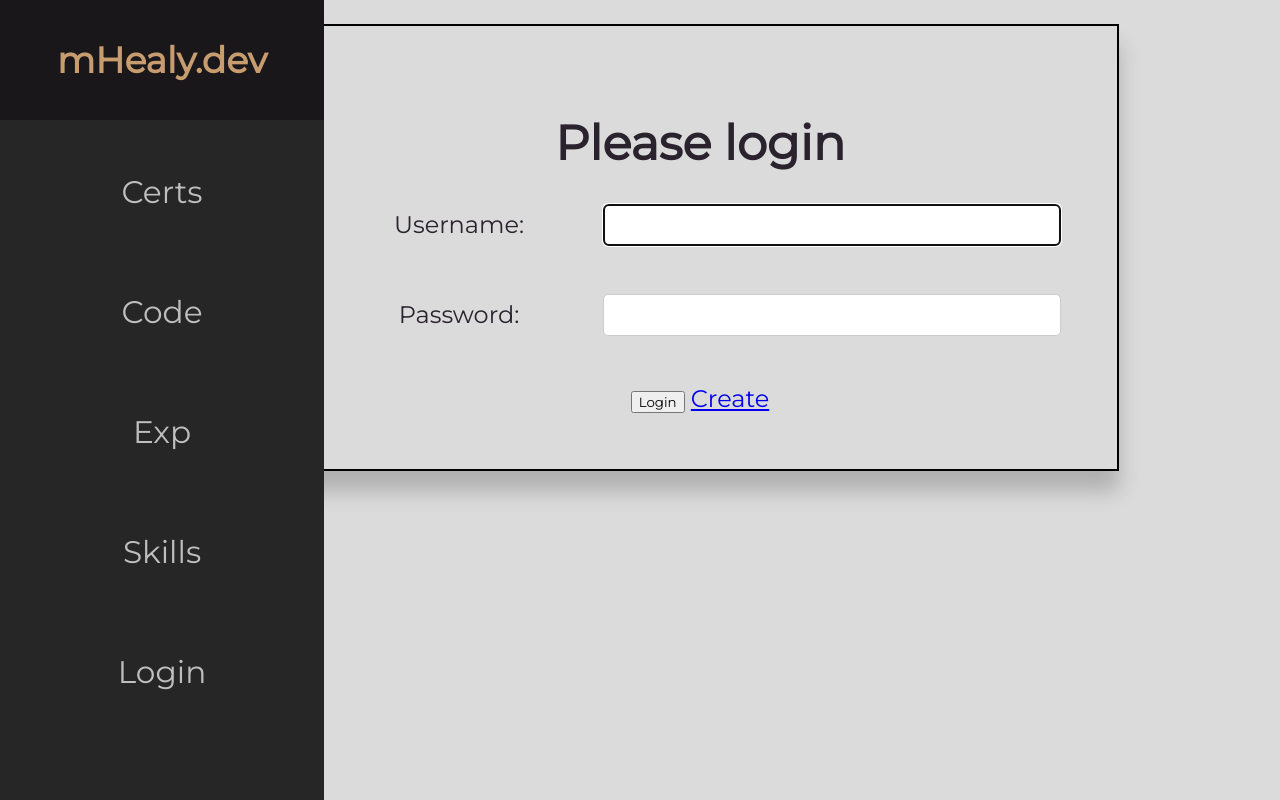
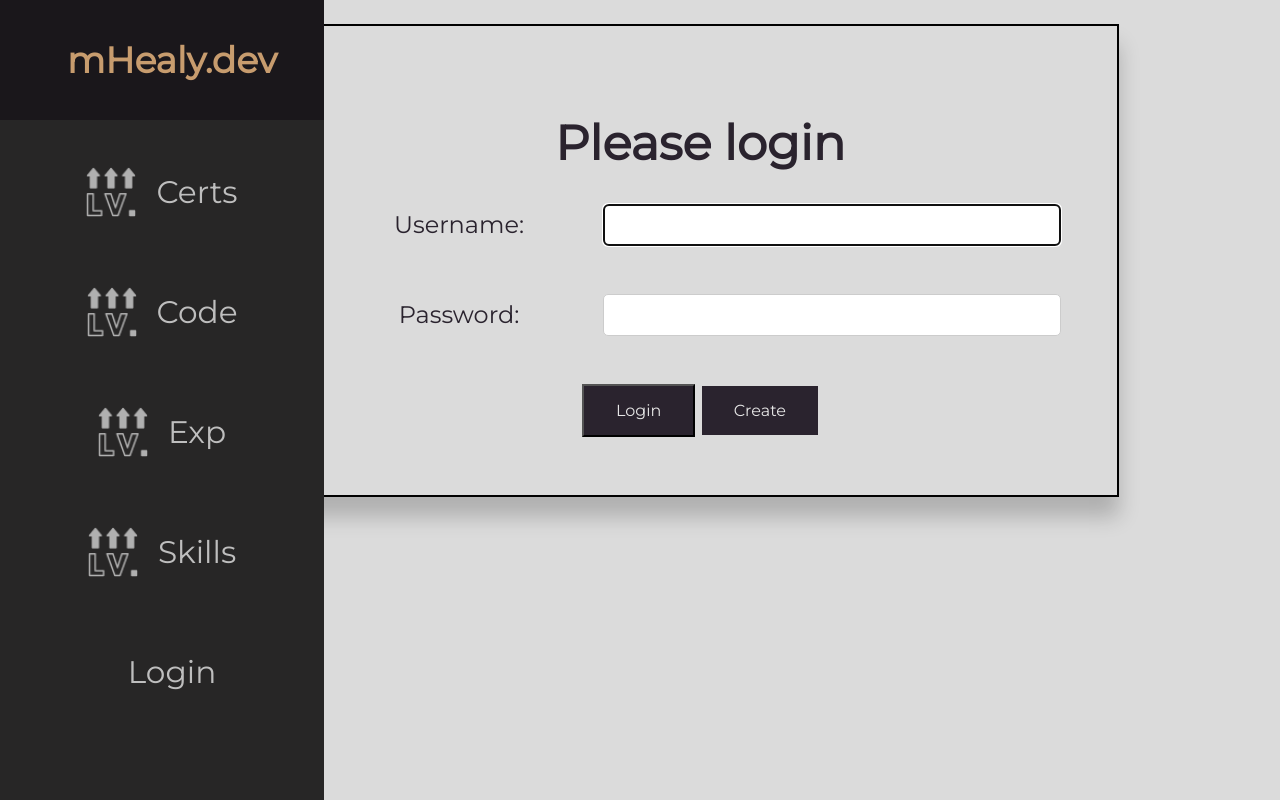
Before and after one commit to mhealy-dev/mHealy.Dev, a Django app: page /accounts/login/ in a window 1280 px wide. Run offline with Django 4.2, Linux system fonts and the light colour scheme.

Commit message:
feat: add static/portfolio/images to house navbar icons

```diff
--- a/mHealyDev/portfolio/static/portfolio/css/style.css
+++ b/mHealyDev/portfolio/static/portfolio/css/style.css
@@ -329,7 +329,7 @@ main {
 }
 
 
-/* Styles for forms/form inputs */
+/* styles for forms/form inputs */
 /* form align center */
 .frm--center {
   color: var(--bg-primary);
@@ -384,8 +384,7 @@ main {
 }
 
 
-
-/* Styles for the logo */
+/* styles for the logo */
 /* basic logo */
 .logo {
   background: var(--bg-secondary);
@@ -422,19 +421,42 @@ main {
   z-index: 99 ;
 }
 
-/* navbar hover */
+/* navbar:hover */
 .nav-bar:hover {
   width: 13.5rem;
 }
 
+/*navbar:hover adjust navbar link--txt */
 .nav-bar:hover .nav-bar__link--txt {
   display: inline;
+  padding-left: 20px;
+  transition: width 600ms ease;
 }
 
+/* navbar icon */
+.nav-bar__icon {
+  display: flex;
+  width: 50px;
+  height: 50px;
+  justify-content: flex;
+  background-repeat: no-repeat;
+  background-size: contain;
+  vertical-align: middle;
+}
+
+/* .nav-bar__icon:hover {
+  background: var(--bg-secondary);
+  color: var(--txt-secondary);
+  filter: grayscale(0%) opacity(1);
+} */
+
+/* navbar items */
 .nav-bar__item {
   width: 100%;
+  align-content: center;
 }
 
+/* navbar list */
 .nav-bar__list {
   align-items: center;
   color: #fff;
@@ -446,6 +468,7 @@ main {
   padding: 0;
 }
 
+/* navbar link */
 .nav-bar__link {
   align-items: center;
   color: #fff;
@@ -465,6 +488,7 @@ main {
   filter: grayscale(0%) opacity(1);
 }
 
+/* navbar link text */
 .nav-bar__link--txt {
   display: none;
 }
--- a/mHealyDev/portfolio/templates/base.html
+++ b/mHealyDev/portfolio/templates/base.html
@@ -20,21 +20,33 @@
       </li>
       <li class="nav-bar__item">
         <a href="{% url 'portfolio:certs' %}" class="nav-bar__link">
+          <span class="nav-bar__icon">
+            <img src="{% static 'portfolio/images/exp-icon.png' %}">
+          </span>
           <span class="nav-bar__link--txt">Certs</span>
         </a>
       </li>
       <li class="nav-bar__item">
         <a href="{% url 'portfolio:code' %}" class="nav-bar__link">
+          <span class="nav-bar__icon">
+            <img src="{% static 'portfolio/images/exp-icon.png' %}">
+          </span>
           <span class="nav-bar__link--txt">Code</span>
         </a>
       </li>
       <li class="nav-bar__item">
         <a href="{% url 'portfolio:exp' %}" class="nav-bar__link">
+          <span class="nav-bar__icon">
+            <img src="{% static 'portfolio/images/exp-icon.png' %}">
+          </span>
           <span class="nav-bar__link--txt">Exp</span>
         </a>
       </li>
       <li class="nav-bar__item">
         <a href="{% url 'portfolio:skills' %}" class="nav-bar__link">
+          <span class="nav-bar__icon">
+            <img src="{% static 'portfolio/images/exp-icon.png' %}">
+          </span>
           <span class="nav-bar__link--txt">Skills</span>
         </a>
       </li>
--- a/mHealyDev/portfolio/templates/portfolio/index.html
+++ b/mHealyDev/portfolio/templates/portfolio/index.html
@@ -11,6 +11,7 @@
       <h1 class="card__ttl">Michael Healy</h1>
       <h5 class="card__txt">Wannabe Software Engineer</h5>
     </div>
+    <div></div>
   </div>
 </main>
 {% endblock %}
--- a/mHealyDev/portfolio/templates/registration/login.html
+++ b/mHealyDev/portfolio/templates/registration/login.html
@@ -31,11 +31,11 @@
                         {% endif %}
                     {% endfor %}
                 </div>
-                <input class="button" type="submit" value="Login"/>
+                <input class="btn" type="submit" value="Login"/>
                 {% if 'next' in request.GET %}
-                <a href="{% url 'portfolio:create' %}?next={{request.GET.next}}" class="button">Create</a>
+                <a href="{% url 'portfolio:create' %}?next={{request.GET.next}}" class="btn">Create</a>
                 {% else %}
-                <a href="{% url 'portfolio:create' %}" class="button">Create</a>
+                <a href="{% url 'portfolio:create' %}" class="btn">Create</a>
                 {% endif %}
             </form>
         </div>
```
Also changed, not shown: mHealyDev/portfolio/templates/portfolio/exp.html (+7 -0 lines), mHealyDev/portfolio/static/portfolio/images/exp-icon.jpg (added), mHealyDev/portfolio/static/portfolio/images/exp-icon.png (added).
